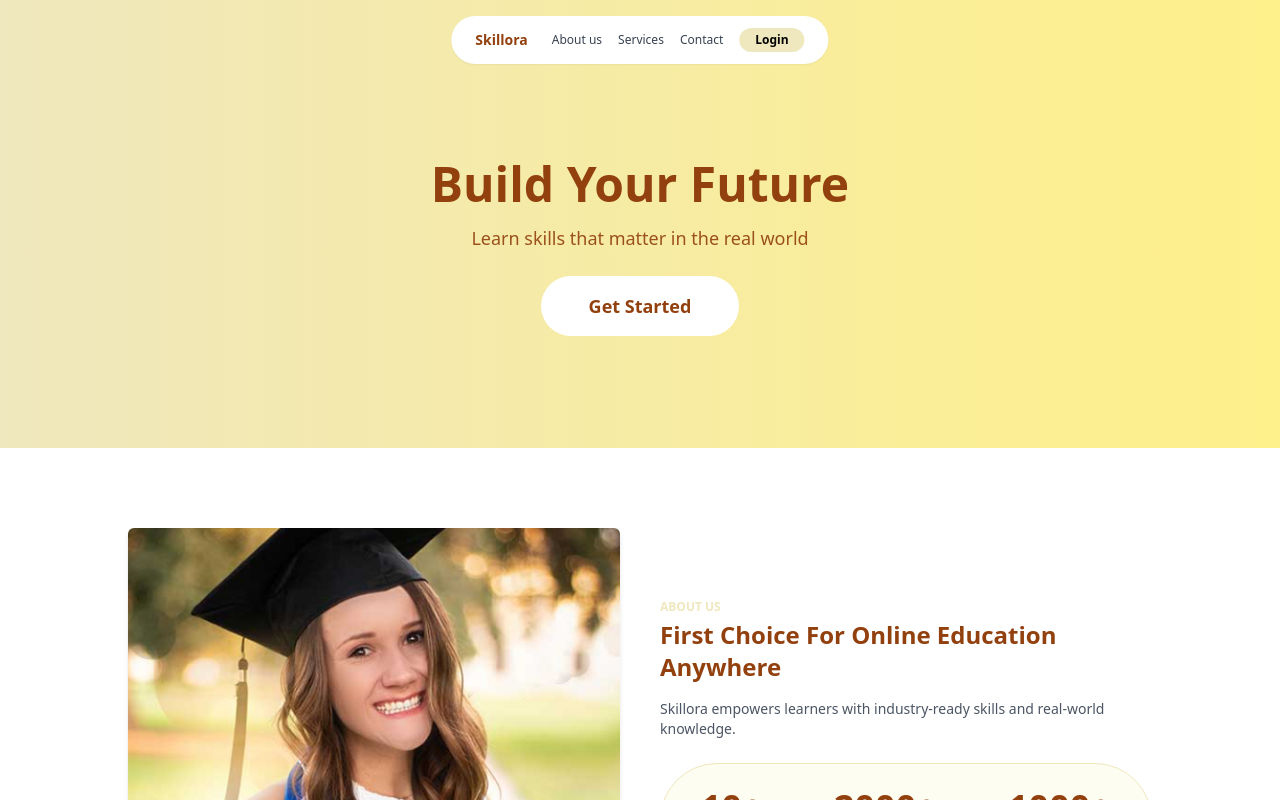
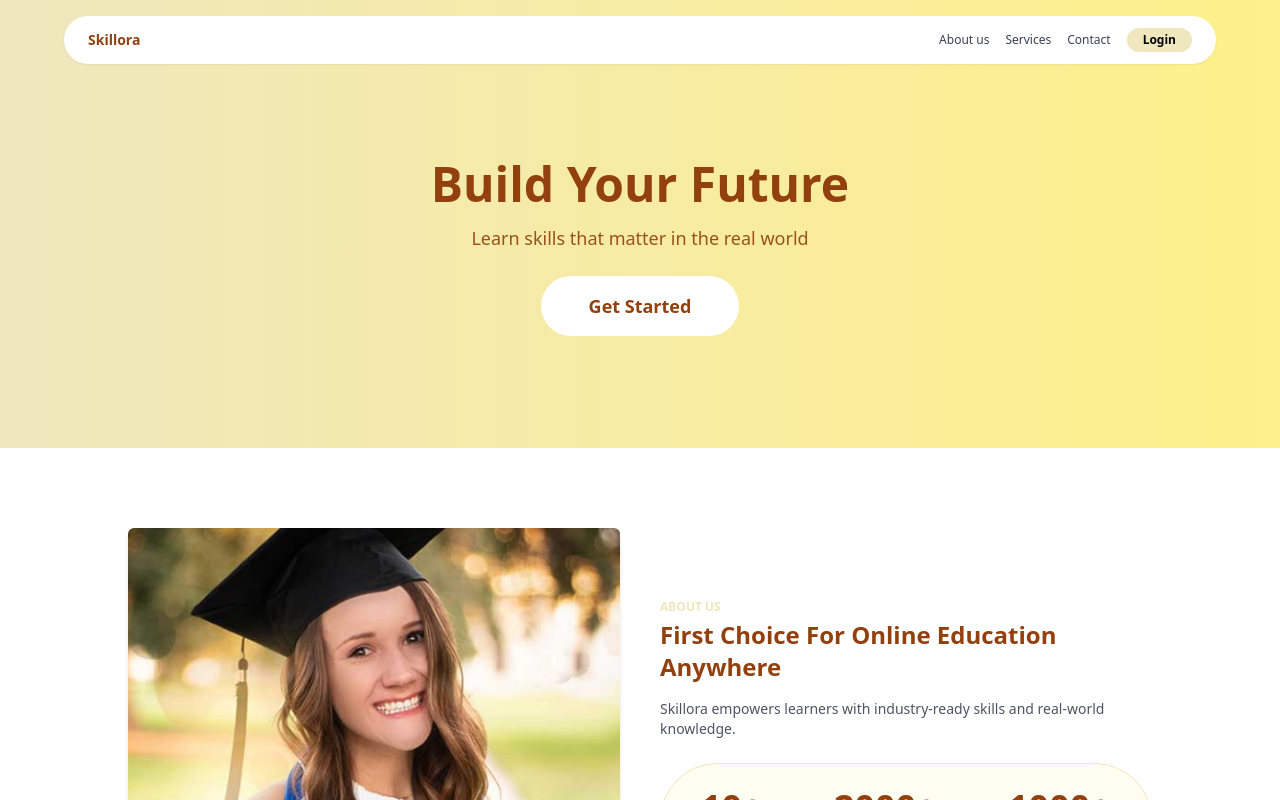
Before and after one commit to aswathi-48/skillora, a React (Vite) app: page / in a window 1280 px wide. Shown: the top 800 px of the page. Built offline with nearby package versions, Linux system fonts and the light colour scheme.

Commit message:
navbar responnsive setting completed

```diff
--- a/src/components/Navbar.jsx
+++ b/src/components/Navbar.jsx
@@ -1,15 +1,123 @@
-import { NavLink, useNavigate } from "react-router-dom";
+// import { NavLink, useNavigate } from "react-router-dom";
+
+// export default function Navbar() {
+//   const navigate = useNavigate();
+//   const user = JSON.parse(localStorage.getItem("loggedUser"));
+
+//   const handleLogout = () => {
+//     localStorage.removeItem("loggedUser");
+//     navigate("/login");
+//   };
+//  const handleContactClick = () => {
+//     // If not on home → go home first
+//     if (location.pathname !== "/") {
+//       navigate("/");
+//       setTimeout(() => {
+//         document
+//           .getElementById("contact")
+//           ?.scrollIntoView({ behavior: "smooth" });
+//       }, 100);
+//     } else {
+//       // Already on home → just scroll
+//       document
+//         .getElementById("contact")
+//         ?.scrollIntoView({ behavior: "smooth" });
+//     }
+//   };
+//   return (
+//     <nav className="fixed top-4 left-1/2 -translate-x-1/2 z-50">
+//       <div
+//         className="
+//           bg-white rounded-full shadow-sm
+//           px-6 py-3
+//           flex items-center gap-6
+//           w-auto
+//           max-w-[95vw]
+//           whitespace-nowrap
+//         "
+//       >
+//         {/* Logo */}
+//         <NavLink to="/" className="text-sm font-semibold text-dark">
+//           Skillora
+//         </NavLink>
+
+//         {/* Menu */}
+//         <div className="flex items-center gap-4 text-xs">
+//           <NavLink to="/about" className="text-gray-700 font-medium">
+//             About us
+//           </NavLink>
+
+//           <NavLink to="/services" className="text-gray-700 font-medium">
+//             Services
+//           </NavLink>
+// {/*
+//           <NavLink to="/#contact" className="text-gray-700 font-medium">
+//             Contact
+//           </NavLink> */}
+//   <button
+//             onClick={handleContactClick}
+//             className="text-gray-700 font-medium"
+//           >
+//             Contact
+//           </button>
+//           {!user && (
+//             <>
+//               <NavLink
+//                 to="/login"
+//                 className="bg-primary px-4 py-1 rounded-full font-semibold"
+//               >
+//                 Login
+//               </NavLink>
+
+//               {/* <button
+//                 onClick={() => navigate("/register")}
+//                 className="bg-primary px-4 py-1 rounded-full font-semibold"
+//               >
+//                 Register
+//               </button> */}
+//             </>
+//           )}
+
+//           {user && (
+//             <>
+//               <span className="font-medium text-gray-700">
+//                 Welcome, {user.username} 👋
+//               </span>
+
+//               <button
+//                 onClick={handleLogout}
+//                 className="bg-red-500 text-white px-4 py-1 rounded-full"
+//               >
+//                 Logout
+//               </button>
+//             </>
+//           )}
+//         </div>
+//       </div>
+//     </nav>
+//   );
+// }
+
+
+import { NavLink, useNavigate, useLocation } from "react-router-dom";
+import { useState } from "react";
 
 export default function Navbar() {
   const navigate = useNavigate();
+  const location = useLocation();
+  const [open, setOpen] = useState(false);
+
   const user = JSON.parse(localStorage.getItem("loggedUser"));
 
   const handleLogout = () => {
     localStorage.removeItem("loggedUser");
     navigate("/login");
+    setOpen(false);
   };
+
   const handleContactClick = () => {
-    // If not on home → go home first
+    setOpen(false);
+
     if (location.pathname !== "/") {
       navigate("/");
       setTimeout(() => {
@@ -18,31 +126,27 @@ export default function Navbar() {
           ?.scrollIntoView({ behavior: "smooth" });
       }, 100);
     } else {
-      // Already on home → just scroll
       document
         .getElementById("contact")
         ?.scrollIntoView({ behavior: "smooth" });
     }
   };
+
   return (
-    <nav className="fixed top-4 left-1/2 -translate-x-1/2 z-50">
-      <div
-        className="
-          bg-white rounded-full shadow-sm
-          px-6 py-3
-          flex items-center gap-6
-          w-auto
-          max-w-[95vw]
-          whitespace-nowrap
-        "
+    <nav className="fixed top-4 left-1/2 -translate-x-1/2 z-50 w-full px-4">
+      <div className="bg-white rounded-full shadow-sm px-6 py-3 flex items-center justify-between max-w-6xl mx-auto">
+
+        {/* Logo */}
+        <NavLink
+          to="/"
+          className="text-sm font-semibold text-dark"
+          onClick={() => setOpen(false)}
         >
-        {/* Logo */}
-        <NavLink to="/" className="text-sm font-semibold text-dark">
           Skillora
         </NavLink>
 
-        {/* Menu */}
-        <div className="flex items-center gap-4 text-xs">
+        {/* Desktop Menu */}
+        <div className="hidden md:flex items-center gap-4 text-xs">
           <NavLink to="/about" className="text-gray-700 font-medium">
             About us
           </NavLink>
@@ -50,32 +154,21 @@ export default function Navbar() {
           <NavLink to="/services" className="text-gray-700 font-medium">
             Services
           </NavLink>
-{/*
-          <NavLink to="/#contact" className="text-gray-700 font-medium">
-            Contact
-          </NavLink> */}
+
           <button
             onClick={handleContactClick}
             className="text-gray-700 font-medium"
           >
             Contact
           </button>
+
           {!user && (
-            <>
             <NavLink
               to="/login"
               className="bg-primary px-4 py-1 rounded-full font-semibold"
             >
               Login
             </NavLink>
-
-              {/* <button
-                onClick={() => navigate("/register")}
-                className="bg-primary px-4 py-1 rounded-full font-semibold"
-              >
-                Register
-              </button> */}
-            </>
           )}
 
           {user && (
@@ -83,7 +176,6 @@ export default function Navbar() {
               <span className="font-medium text-gray-700">
                 Welcome, {user.username} 👋
               </span>
-
               <button
                 onClick={handleLogout}
                 className="bg-red-500 text-white px-4 py-1 rounded-full"
@@ -93,7 +185,59 @@ export default function Navbar() {
             </>
           )}
         </div>
+
+        {/* Mobile Menu Button */}
+        <button
+          className="md:hidden text-gray-700"
+          onClick={() => setOpen(!open)}
+        >
+          ☰
+        </button>
       </div>
+
+      {/* Mobile Dropdown */}
+      {open && (
+        <div className="md:hidden mt-3 bg-white rounded-2xl shadow-md px-6 py-4 space-y-4 max-w-6xl mx-auto text-sm">
+          <NavLink to="/about" onClick={() => setOpen(false)}>
+            About us
+          </NavLink>
+
+          <NavLink to="/services" onClick={() => setOpen(false)}>
+            Services
+          </NavLink>
+
+          <button
+            onClick={handleContactClick}
+            className="text-left w-full"
+          >
+            Contact
+          </button>
+
+          {!user && (
+            <NavLink
+              to="/login"
+              onClick={() => setOpen(false)}
+              className="block bg-primary text-center py-2 rounded-full font-semibold"
+            >
+              Login
+            </NavLink>
+          )}
+
+          {user && (
+            <>
+              <p className="text-gray-700">
+                Welcome, {user.username} 👋
+              </p>
+              <button
+                onClick={handleLogout}
+                className="w-full bg-red-500 text-white py-2 rounded-full"
+              >
+                Logout
+              </button>
+            </>
+          )}
+        </div>
+      )}
     </nav>
   );
 }
```
Lines whose indentation alone changed are shown as unchanged.
